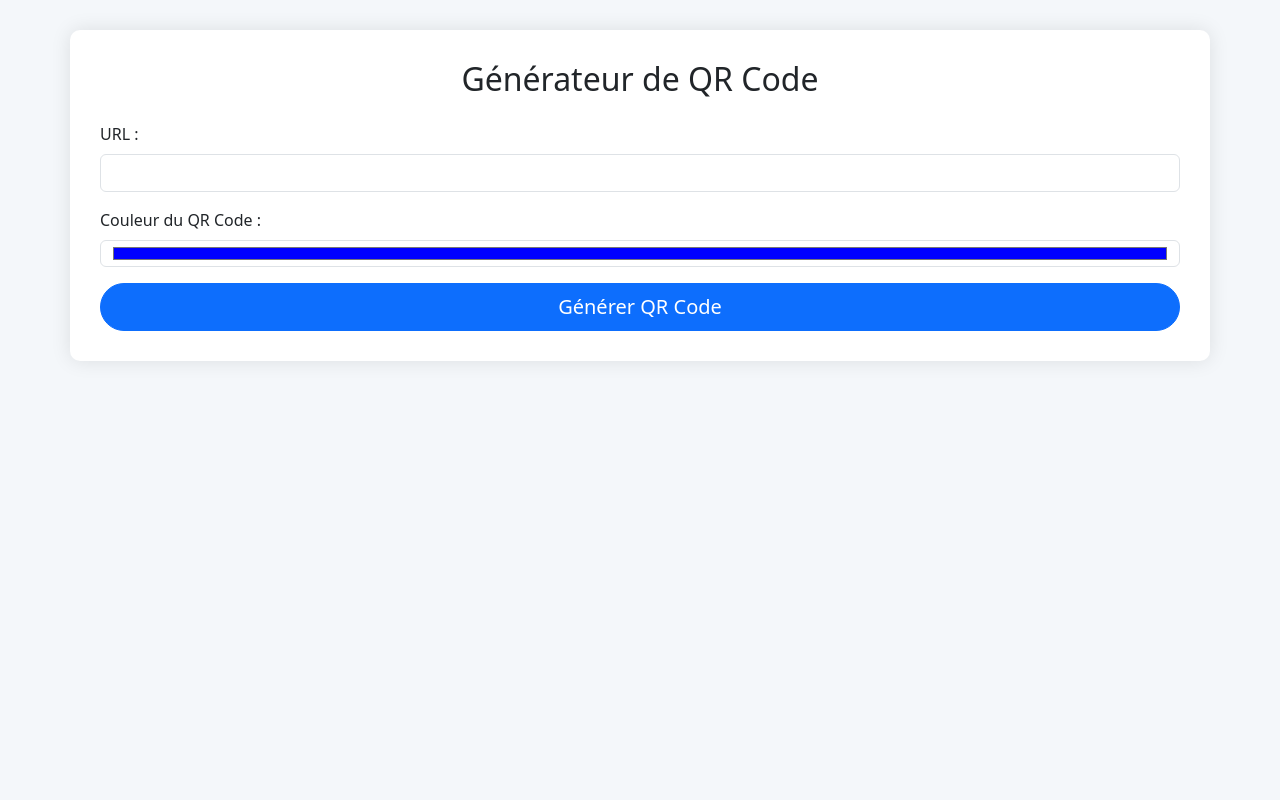
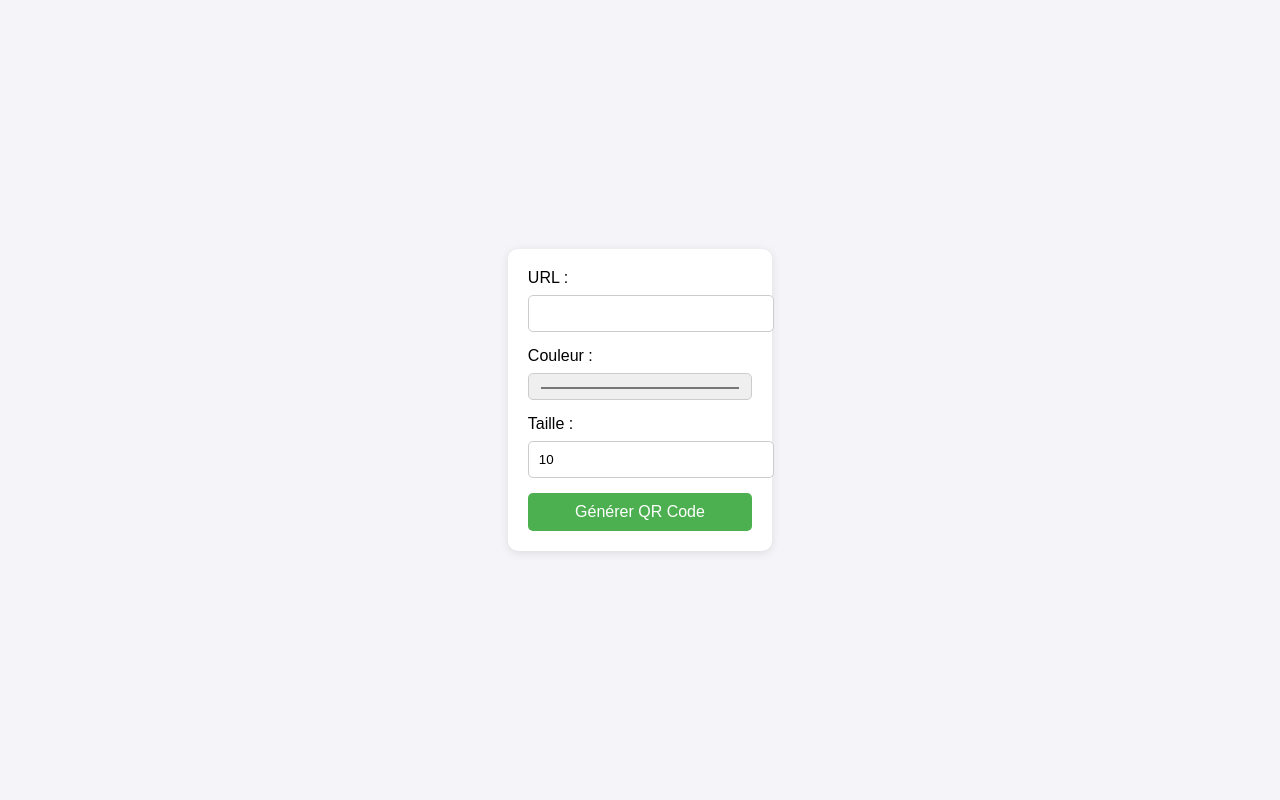
Before and after one commit to filsuin/QR-Code-Creator, a Flask app: page / in a window 1280 px wide. Run offline with Flask 3, Linux system fonts and the light colour scheme.

Commit message:
Update
Added choice of QR Code size

```diff
--- a/Templates/index.html
+++ b/Templates/index.html
@@ -1,40 +1,64 @@
 <!DOCTYPE html>
-<html lang="fr">
+<html lang="en">
 <head>
     <meta charset="UTF-8">
     <meta name="viewport" content="width=device-width, initial-scale=1.0">
-    <title>Générateur de QR Code</title>
-    <link href="https://cdn.jsdelivr.net/npm/bootstrap@5.3.0-alpha1/dist/css/bootstrap.min.css" rel="stylesheet">
+    <title>QR Code Generator</title>
     <style>
         body {
-            background-color: #f4f7fa;
-            padding: 30px;
+            font-family: Arial, sans-serif;
+            margin: 0;
+            padding: 0;
+            display: flex;
+            justify-content: center;
+            align-items: center;
+            height: 100vh;
+            background-color: #f4f4f9;
         }
-        .container {
-            background-color: #fff;
-            padding: 30px;
+        form {
+            background: #ffffff;
+            padding: 20px;
             border-radius: 10px;
-            box-shadow: 0 0 20px rgba(0, 0, 0, 0.1);
+            box-shadow: 0 2px 10px rgba(0, 0, 0, 0.1);
         }
-        .btn-custom {
-            border-radius: 50px;
+        label {
+            display: block;
+            margin-bottom: 8px;
+        }
+        input {
+            width: 100%;
+            padding: 10px;
+            margin-bottom: 15px;
+            border: 1px solid #ccc;
+            border-radius: 5px;
+        }
+        button {
+            width: 100%;
+            padding: 10px;
+            border: none;
+            background: #4caf50;
+            color: #fff;
+            border-radius: 5px;
+            cursor: pointer;
+            font-size: 16px;
+        }
+        button:hover {
+            background: #45a049;
         }
     </style>
 </head>
 <body>
-    <div class="container">
-        <h2 class="text-center mb-4">Générateur de QR Code</h2>
-        <form method="POST" action="/">
-            <div class="mb-3">
-                <label for="url" class="form-label">URL :</label>
-                <input type="text" class="form-control" id="url" name="url" required>
-            </div>
-            <div class="mb-3">
-                <label for="color" class="form-label">Couleur du QR Code :</label>
-                <input type="color" class="form-control" id="color" name="color" value="#0000ff">
-            </div>
-            <button type="submit" class="btn btn-custom btn-primary btn-lg w-100">Générer QR Code</button>
-        </form>
-    </div>
+    <form method="POST">
+        <label for="url">URL :</label>
+        <input type="text" id="url" name="url" required>
+
+        <label for="color">Couleur :</label>
+        <input type="color" id="color" name="color" value="#000000">
+
+        <label for="size">Taille :</label>
+        <input type="number" id="size" name="size" value="10" min="1" max="40">
+
+        <button type="submit">Générer QR Code</button>
+    </form>
 </body>
 </html>
--- a/app.py
+++ b/app.py
@@ -8,24 +8,25 @@
 def index():
     if request.method == "POST":
         url = request.form["url"]
-        color = request.form["color"].lstrip("#")  # Supprime le # pour traiter la couleur
+        color = request.form["color"].lstrip("#")
+        size = int(request.form["size"])  # Récupérer la taille depuis le formulaire
+
+        # Limiter la taille pour éviter les erreurs
+        size = max(1, min(size, 40))
 
         # Génération du QR code
         qr = qrcode.QRCode(
             version=1,
             error_correction=qrcode.constants.ERROR_CORRECT_L,
-            box_size=10,
+            box_size=size,  # Appliquer la taille ici
             border=4
         )
         qr.add_data(url)
         qr.make(fit=True)
 
-        # Convertir la couleur en tuple RGB
         rgb_color = tuple(int(color[i:i+2], 16) for i in (0, 2, 4))
-
         img = qr.make_image(fill_color=rgb_color, back_color="white")
 
-        # Sauvegarder l'image dans un buffer pour l'envoyer
         img_io = BytesIO()
         img.save(img_io, "PNG")
         img_io.seek(0)
```
